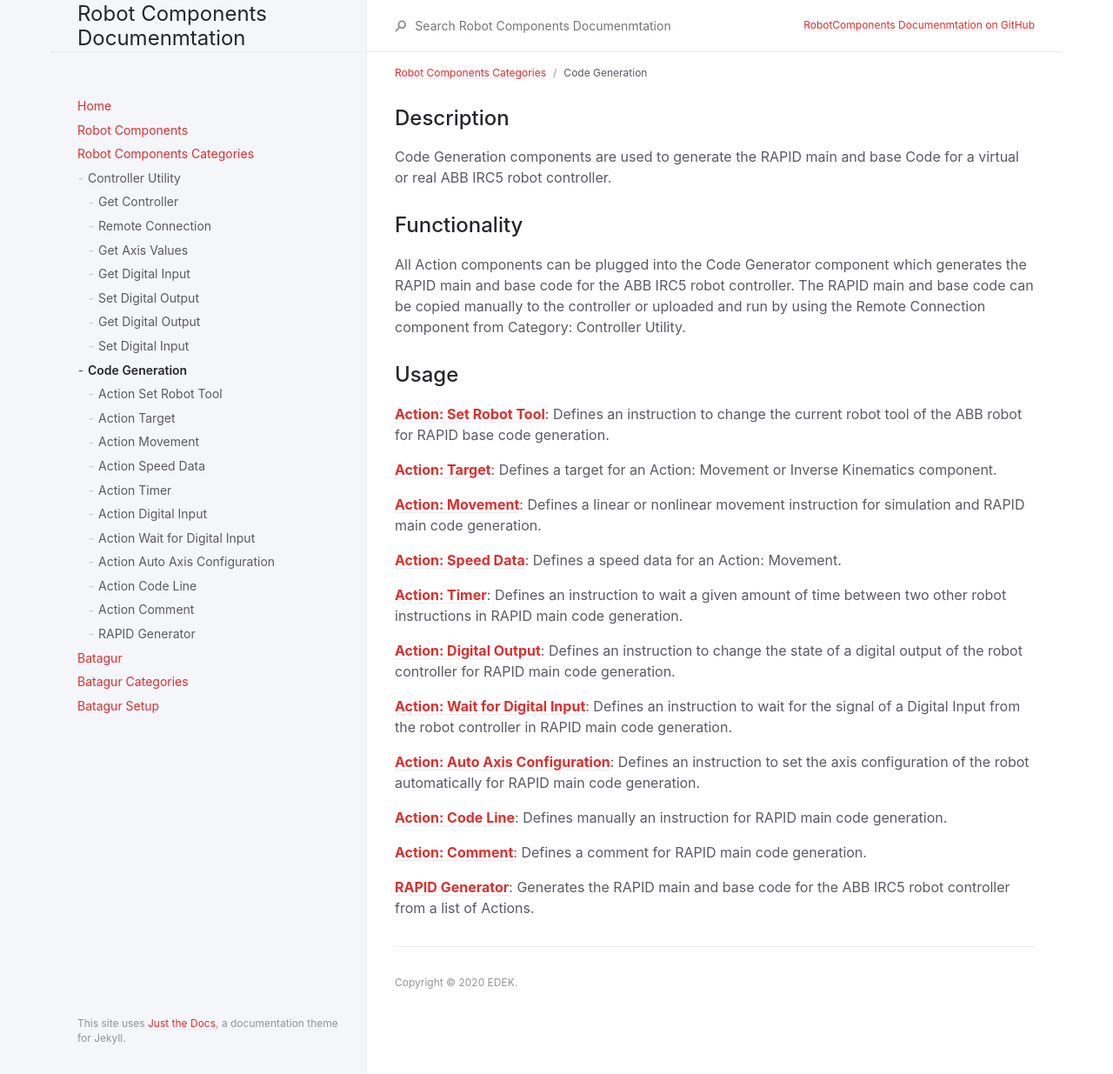
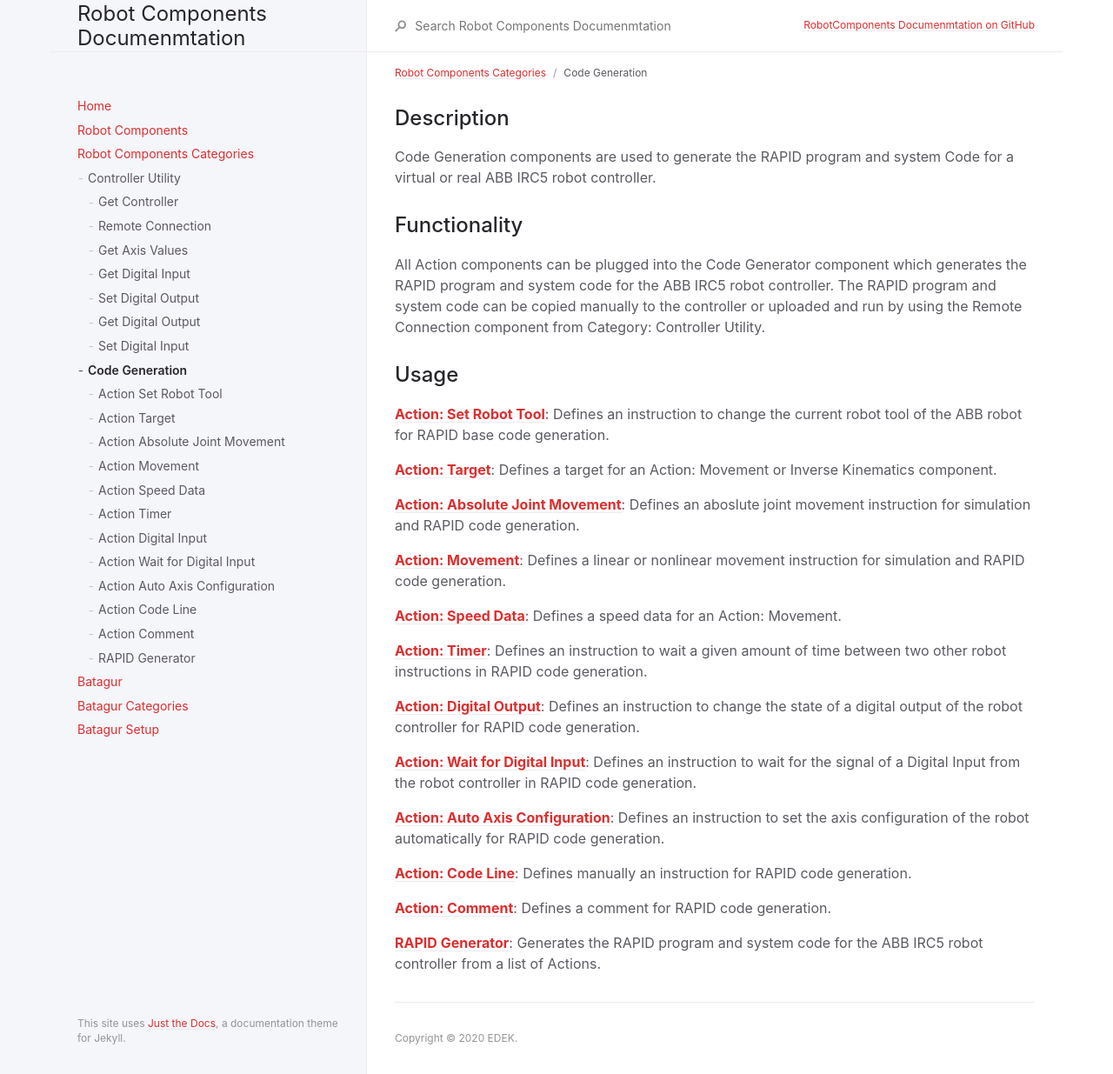
Before and after one commit to RobotComponents/RobotComponents-Documentation, a Jekyll site: the page built from docs/Robot Components/Categories/Code Generation/index.md, in a window 1280 px wide. Shown: the whole page at 87% size. Built offline with Jekyll 4.4.1, drawn with Linux system fonts in a browser that asks for light colours.

Commit message:
Added absolute joint movement component readme

```diff
--- a/docs/Robot Components/Categories/Code Generation/index.md
+++ b/docs/Robot Components/Categories/Code Generation/index.md
@@ -9,11 +9,11 @@ has_toc: false
 
 ## Description
 
-Code Generation components are used to generate the RAPID main and base Code for a virtual or real ABB IRC5 robot controller.
+Code Generation components are used to generate the RAPID program and system Code for a virtual or real ABB IRC5 robot controller.
 
 ## Functionality
 
-All Action components can be plugged into the Code Generator component which generates the RAPID main and base code for the ABB IRC5 robot controller. The RAPID main and base code can be copied manually to the controller or uploaded and run by using the Remote Connection component from Category: Controller Utility.
+All Action components can be plugged into the Code Generator component which generates the RAPID program and system code for the ABB IRC5 robot controller. The RAPID program and system code can be copied manually to the controller or uploaded and run by using the Remote Connection component from Category: Controller Utility.
 
 ## Usage
 
@@ -21,20 +21,22 @@ All Action components can be plugged into the Code Generator component which gen
 
 [**Action: Target**]({{ site.baseurl }}{% link docs/Robot Components/Categories/Code Generation/Action Target.md %}): Defines a target for an Action: Movement or Inverse Kinematics component.
 
-[**Action: Movement**]({{ site.baseurl }}{% link docs/Robot Components/Categories/Code Generation/Action Movement.md %}): Defines a linear or nonlinear movement instruction for simulation and RAPID main code generation.
+[**Action: Absolute Joint Movement**]({{ site.baseurl }}{% link docs/Robot Components/Categories/Code Generation/Action Absolute Joint Movement.md %}): Defines an aboslute joint movement instruction for simulation and RAPID code generation.
+
+[**Action: Movement**]({{ site.baseurl }}{% link docs/Robot Components/Categories/Code Generation/Action Movement.md %}): Defines a linear or nonlinear movement instruction for simulation and RAPID code generation.
 
 [**Action: Speed Data**]({{ site.baseurl }}{% link docs/Robot Components/Categories/Code Generation/Action Speed Data.md %}): Defines a speed data for an Action: Movement.
 
-[**Action: Timer**]({{ site.baseurl }}{% link docs/Robot Components/Categories/Code Generation/Action Timer.md %}): Defines an instruction to wait a given amount of time between two other robot instructions in RAPID main code generation.
+[**Action: Timer**]({{ site.baseurl }}{% link docs/Robot Components/Categories/Code Generation/Action Timer.md %}): Defines an instruction to wait a given amount of time between two other robot instructions in RAPID code generation.
 
-[**Action: Digital Output**]({{ site.baseurl }}{% link docs/Robot Components/Categories/Code Generation/Action Digital Output.md %}): Defines an instruction to change the state of a digital output of the robot controller for RAPID main code generation.
+[**Action: Digital Output**]({{ site.baseurl }}{% link docs/Robot Components/Categories/Code Generation/Action Digital Output.md %}): Defines an instruction to change the state of a digital output of the robot controller for RAPID code generation.
 
-[**Action: Wait for Digital Input**]({{ site.baseurl }}{% link docs/Robot Components/Categories/Code Generation/Action Wait for Digital Input.md %}): Defines an instruction to wait for the signal of a Digital Input from the robot controller in RAPID main code generation.
+[**Action: Wait for Digital Input**]({{ site.baseurl }}{% link docs/Robot Components/Categories/Code Generation/Action Wait for Digital Input.md %}): Defines an instruction to wait for the signal of a Digital Input from the robot controller in RAPID code generation.
 
-[**Action: Auto Axis Configuration**]({{ site.baseurl }}{% link docs/Robot Components/Categories/Code Generation/Action Auto Axis Configuration.md %}): Defines an instruction to set the axis configuration of the robot automatically for RAPID main code generation.
+[**Action: Auto Axis Configuration**]({{ site.baseurl }}{% link docs/Robot Components/Categories/Code Generation/Action Auto Axis Configuration.md %}): Defines an instruction to set the axis configuration of the robot automatically for RAPID code generation.
 
-[**Action: Code Line**]({{ site.baseurl }}{% link docs/Robot Components/Categories/Code Generation/Action Code Line.md %}): Defines manually an instruction for RAPID main code generation.
+[**Action: Code Line**]({{ site.baseurl }}{% link docs/Robot Components/Categories/Code Generation/Action Code Line.md %}): Defines manually an instruction for RAPID code generation.
 
-[**Action: Comment**]({{ site.baseurl }}{% link docs/Robot Components/Categories/Code Generation/Action Comment.md %}): Defines a comment for RAPID main code generation.
+[**Action: Comment**]({{ site.baseurl }}{% link docs/Robot Components/Categories/Code Generation/Action Comment.md %}): Defines a comment for RAPID code generation.
 
-[**RAPID Generator**]({{ site.baseurl }}{% link docs/Robot Components/Categories/Code Generation/RAPID Generator.md %}): Generates the RAPID main and base code for the ABB IRC5 robot controller from a list of Actions.
+[**RAPID Generator**]({{ site.baseurl }}{% link docs/Robot Components/Categories/Code Generation/RAPID Generator.md %}): Generates the RAPID program and system code for the ABB IRC5 robot controller from a list of Actions.
```
Also changed, not shown: docs/Robot Components/Categories/Code Generation/Action Absolute Joint Movement.md (added, +32 -0 lines).
